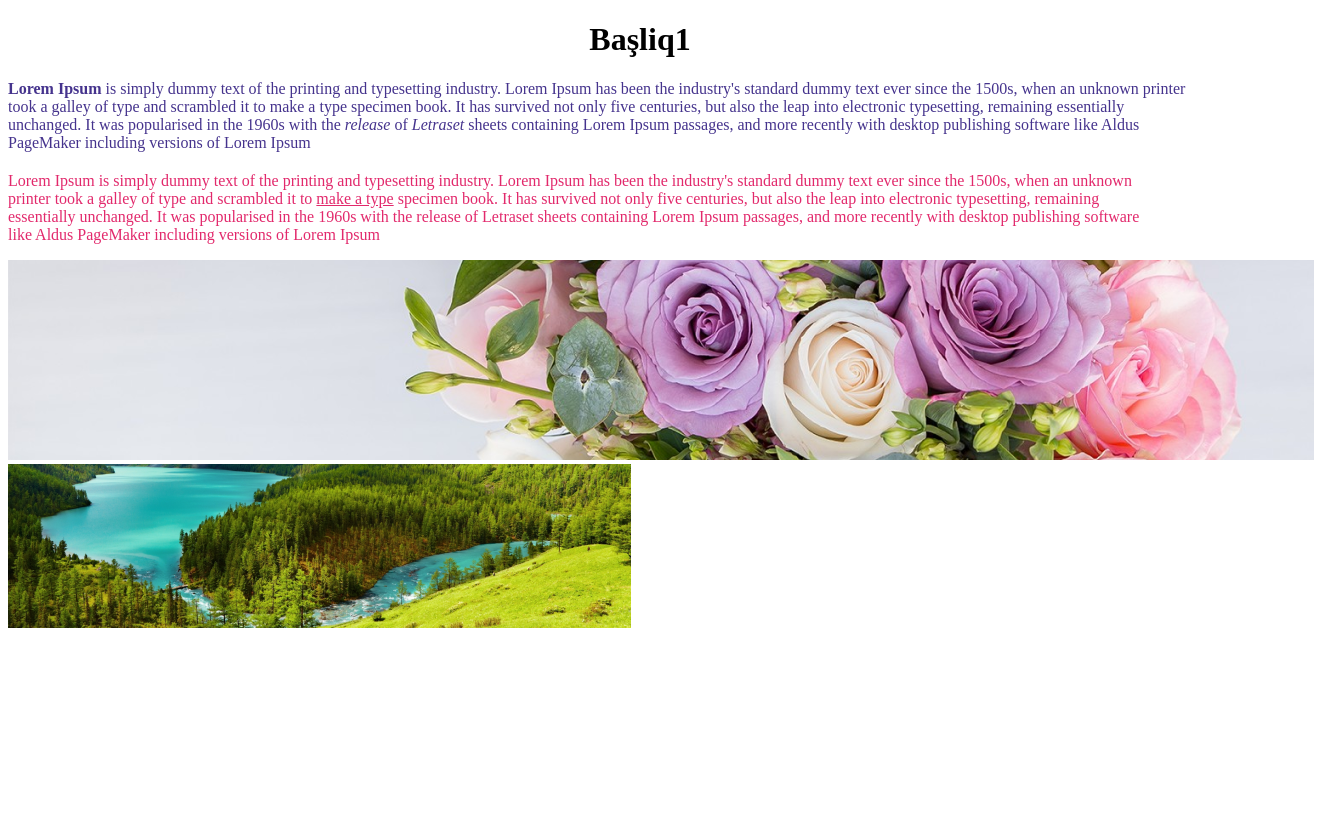
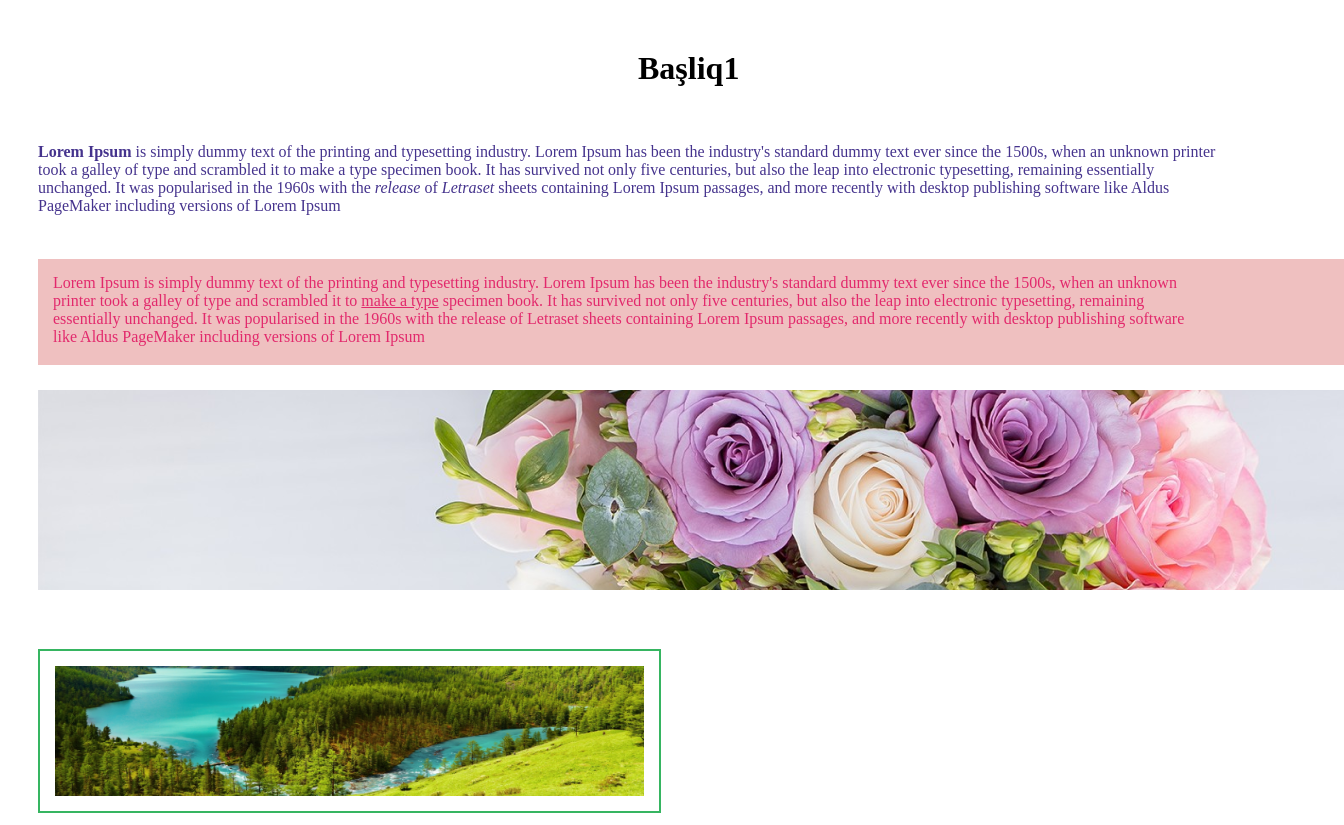
Before and after one commit to ElshanDunyamaliyev/Homework1, a plain HTML site: page index.html in a window 1280 px wide. Shown: the whole page, 1344 px wide, since content can reach past the window. Before the commit the page ends 800 px from the top, so only its background shows below. Drawn offline with Linux system fonts and the light colour scheme.

Commit message:
add margin and padding

```diff
--- a/index.html
+++ b/index.html
@@ -9,6 +9,7 @@
   </head>
   <body>
     <h1>Başliq1</h1>
+    <div class="div-1">
       <p id="p1">
         <strong>Lorem Ipsum</strong> is simply dummy text of the printing and
         typesetting industry. Lorem Ipsum has been the industry's standard dummy
@@ -21,19 +22,22 @@
         recently with desktop publishing software like Aldus <br />
         PageMaker including versions of Lorem Ipsum
       </p>
+      <div class="div-2">
         <p id="p2">
-      Lorem Ipsum is simply dummy text of the printing and typesetting industry.
-      Lorem Ipsum has been the industry's standard dummy text ever since the
-      1500s, when an unknown<br />
+          Lorem Ipsum is simply dummy text of the printing and typesetting
+          industry. Lorem Ipsum has been the industry's standard dummy text ever
+          since the 1500s, when an unknown<br />
           printer took a galley of type and scrambled it to
           <ins>make a type</ins> specimen book. It has survived not only five
           centuries, but also the leap into electronic typesetting, remaining<br />
-      essentially unchanged. It was popularised in the 1960s with the release of
-      Letraset sheets containing Lorem Ipsum passages, and more recently with
-      desktop publishing software<br />
+          essentially unchanged. It was popularised in the 1960s with the
+          release of Letraset sheets containing Lorem Ipsum passages, and more
+          recently with desktop publishing software<br />
           like Aldus PageMaker including versions of Lorem Ipsum
         </p>
+      </div>
       <img src="images/flowers 1.png" alt="" id="flower" />
       <img src="images/slider2 1.png" alt="" id="slider" />
+    </div>
   </body>
 </html>
--- a/styles.css
+++ b/styles.css
@@ -1,23 +1,41 @@
+.div-1 {
+  margin: 0px 30px;
+}
+
 h1 {
-  text-align: center;
   color: #000000;
+  margin: 50px 630px;
 }
 
 #p1 {
   width: 1306px;
   height: 76px;
   color: #45338d;
+  margin-top: 56px;
+}
+
+.div-2 {
+  width: 1306px;
+  height: 106px;
+  background-color: rgba(204, 60, 60, 0.32);
+  margin-top: 40px;
 }
 
 #p2 {
   color: #e2296c;
+  padding: 15px;
 }
 
 #flower {
+  margin-top: 25px;
   width: 1306px;
   height: 200px;
 }
 #slider {
+  box-sizing: border-box;
+  border: 2px solid #36b561;
+  margin-top: 55px;
   width: 623px;
   height: 164px;
+  padding: 15px;
 }
```
Lines whose indentation alone changed are shown as unchanged.
